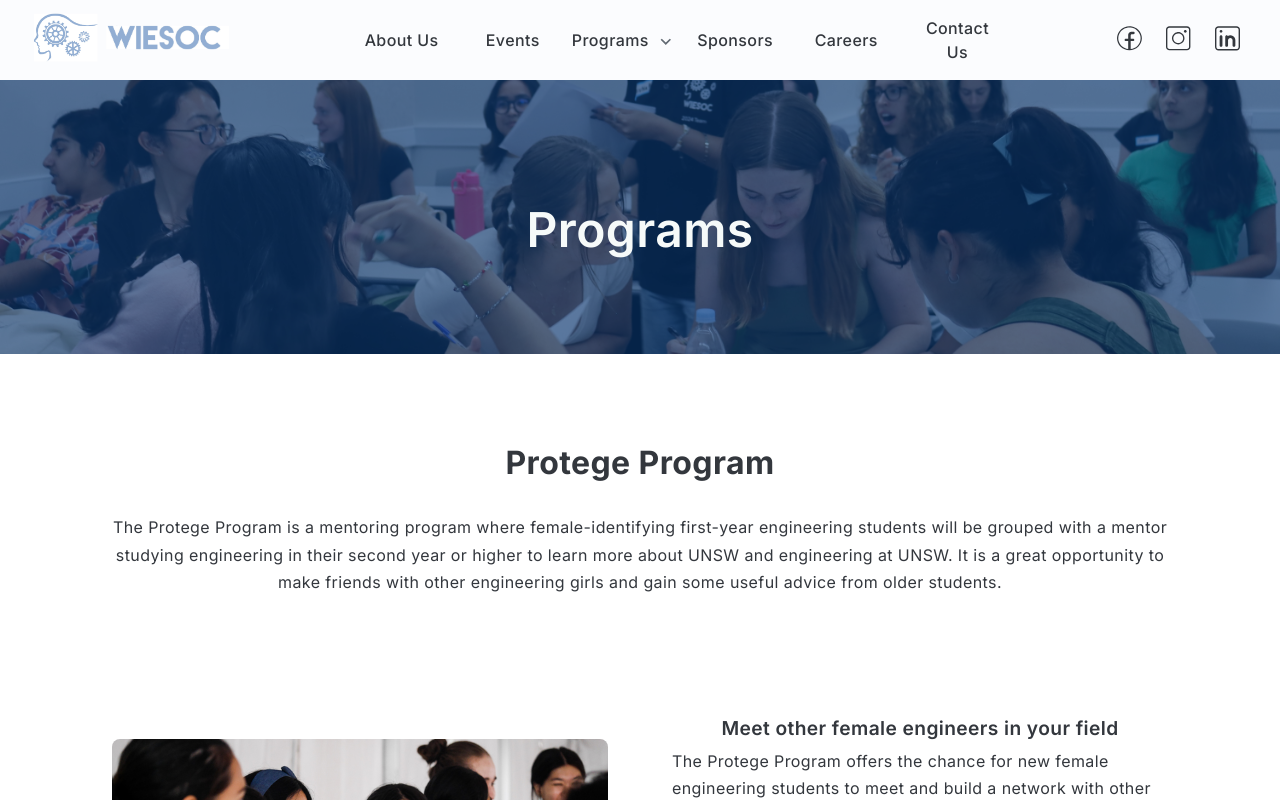
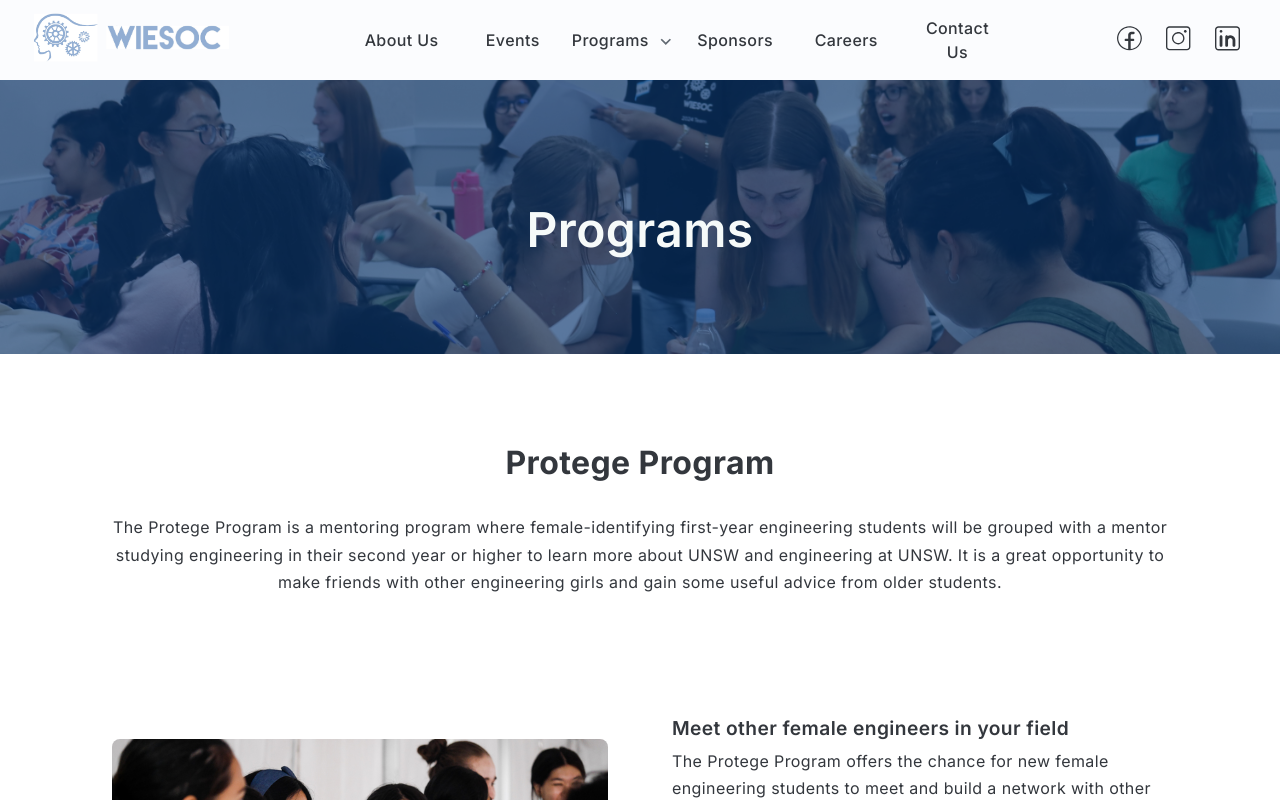
Before and after one commit to UNSW-WIESoc/website, a Next.js app: page /programs/protege-program in a window 1280 px wide. Shown: the top 800 px of the page. Built offline with nearby package versions, Linux system fonts and the light colour scheme.

Commit message:
Fixed text align

```diff
--- a/components/ProgramsTitleDescription.tsx
+++ b/components/ProgramsTitleDescription.tsx
@@ -6,13 +6,13 @@ interface ProgramsTitleDescriptionProps {
     description: string;
     marginTop: number;
     marginBottom: number;
-    color: string // uses colours from globals.css
+    color: string
   }
 
 export default function ProgramsTitleDescription({title, description, marginTop, marginBottom, color}: ProgramsTitleDescriptionProps) {
   return (
     <Box sx={{ mt: marginTop, mb: marginBottom }}>
-      <Typography className={color} level='subtitle-lg' sx={{ mb: 1 }}>
+      <Typography textAlign='left' className={color} level='subtitle-lg' sx={{ mb: 1 }}>
         {title}
       </Typography>
       <Typography className={color} level='body'>
```
